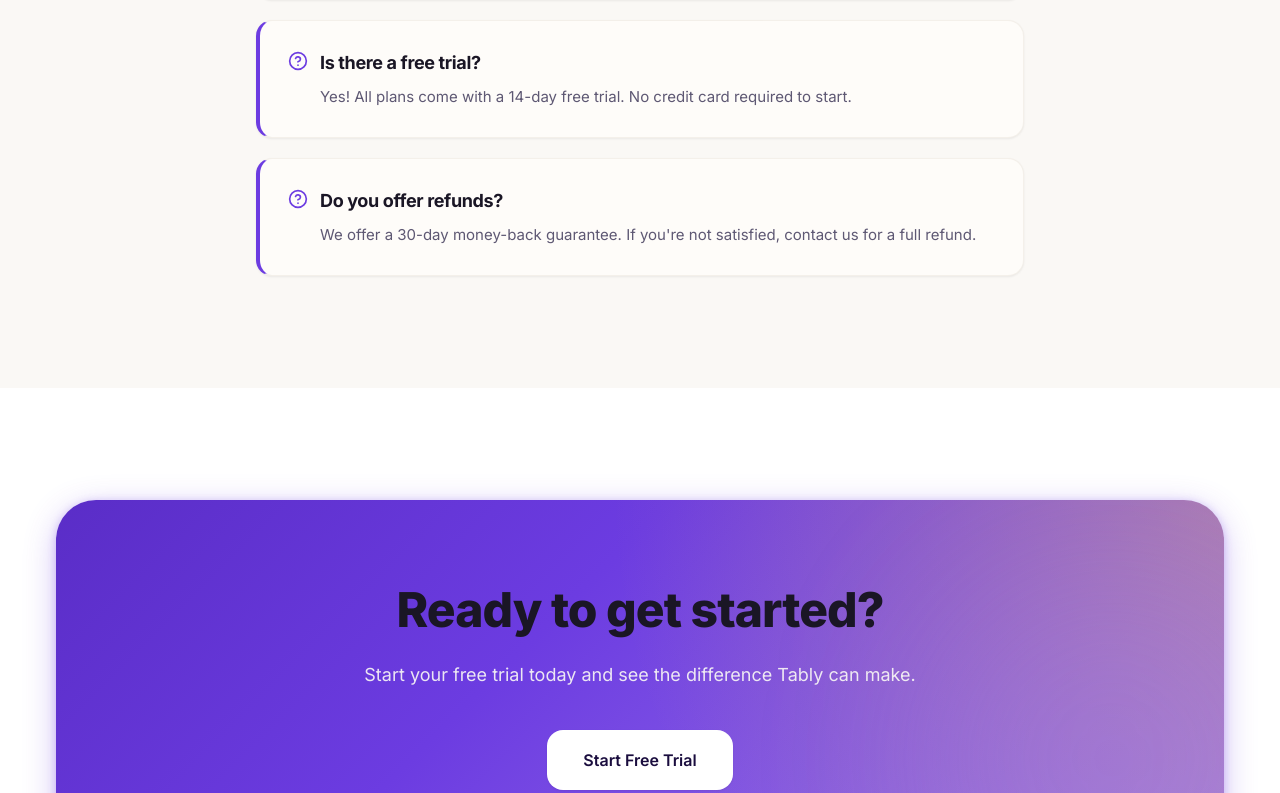
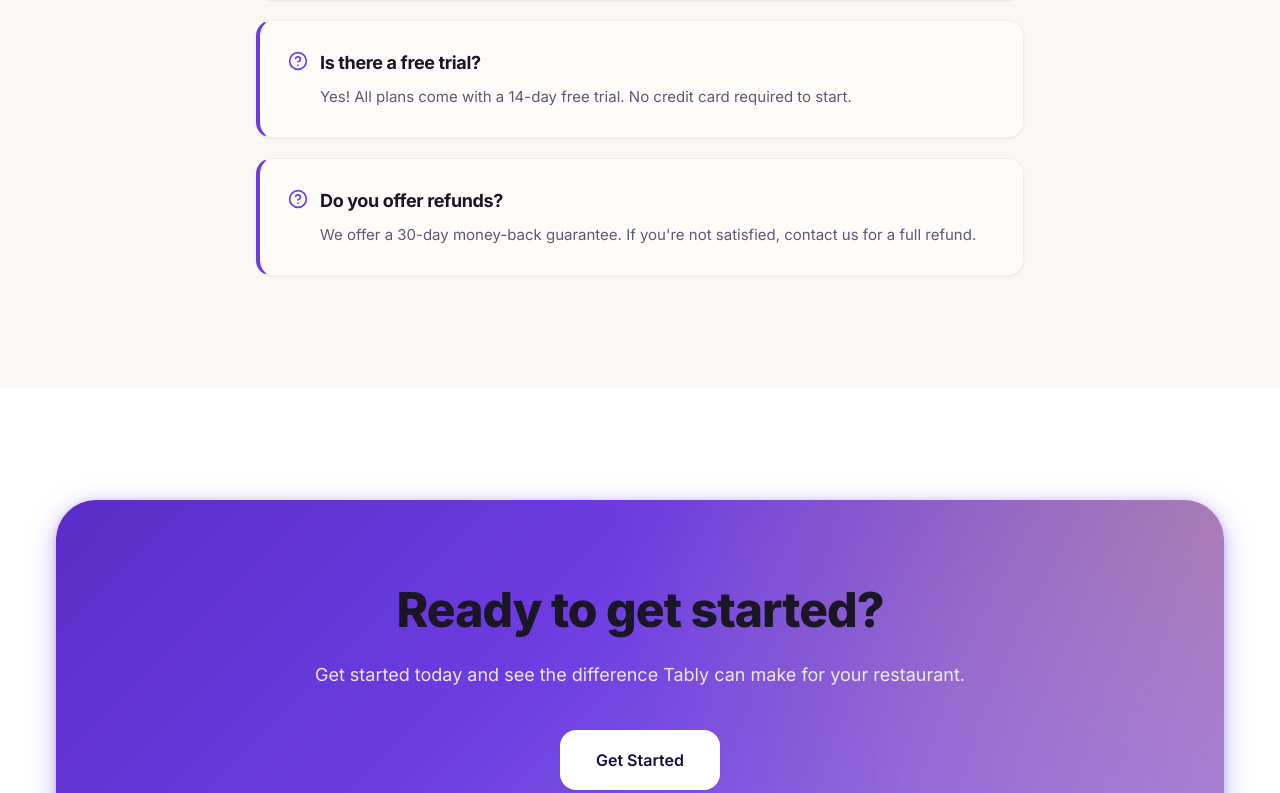
Before and after one commit to Danny7d/Tably, a Next.js app: page /pricing in a window 1280 px wide. Shown: the part 2004-2797 px from the top of the page. Built offline with nearby package versions, Linux system fonts and the light colour scheme.

Commit message:
price update

```diff
--- a/app/components/Button.tsx
+++ b/app/components/Button.tsx
@@ -48,12 +48,12 @@
       <motion.div
         whileHover={{ scale: 1.03 }}
         whileTap={{ scale: 0.97 }}
-        className="inline-flex"
+        className={`inline-flex max-sm:flex max-sm:w-full max-sm:justify-center max-sm:mx-auto ${className.includes('w-full') ? 'w-full' : ''}`}
       >
         <Link
           href={href}
           target={target}
-          className={combinedClass}
+          className={`${combinedClass} max-sm:w-full max-sm:text-center max-sm:justify-center`}
           aria-label={ariaLabel}
         >
           {children}
@@ -66,7 +66,7 @@
     <motion.button
       whileHover={{ scale: 1.03 }}
       whileTap={{ scale: 0.97 }}
-      className={combinedClass}
+      className={`${combinedClass} max-sm:w-full max-sm:flex max-sm:justify-center max-sm:mx-auto max-sm:text-center`}
       onClick={onClick}
       type={type}
       aria-label={ariaLabel}
--- a/app/components/HomePricing.tsx
+++ b/app/components/HomePricing.tsx
@@ -76,7 +76,7 @@
                     ))}
                   </ul>
                 </div>
-                <Button variant={isPopular ? 'primary' : 'secondary'} className="w-full mt-auto" href="/pricing">
+                <Button variant={isPopular ? 'primary' : 'secondary'} className="w-full mt-auto" href="/contact">
                   Get Started
                 </Button>
               </Card>
--- a/app/docs/page.tsx
+++ b/app/docs/page.tsx
@@ -57,7 +57,6 @@
       articles: [
         { title: 'Order Flow', description: 'Understanding the order lifecycle' },
         { title: 'Order Management', description: 'View and modify orders' },
-        { title: 'Payment Processing', description: 'Handle payments and refunds' },
       ],
     },
     {
--- a/app/features/page.tsx
+++ b/app/features/page.tsx
@@ -145,9 +145,11 @@
             <p className="text-lg lg:text-xl text-charcoal-500 mb-10 leading-relaxed max-w-2xl mx-auto">
               Everything you need to streamline operations, increase revenue, and deliver exceptional customer experiences.
             </p>
-            <Button variant="primary" size="lg" href="/login">
-              Start Free Trial
-            </Button>
+            <div className="flex justify-center items-center">
+              <Button variant="primary" size="lg" href="/contact">
+                Get Started
+              </Button>
+            </div>
           </motion.div>
         </Container>
       </Section>
@@ -217,11 +219,13 @@
                 Ready to transform your restaurant?
               </h2>
               <p className="text-lg text-cream-100/90 max-w-2xl mx-auto mb-10 leading-relaxed">
-                Start with a free trial and see the difference Tably can make.
+                Get started today and see the difference Tably can make.
               </p>
-              <Button variant="secondary" size="lg" href="/login" className="bg-white text-plum-900 border-0 hover:bg-cream-100">
-                Start Free Trial
-              </Button>
+              <div className="flex justify-center items-center">
+                <Button variant="secondary" size="lg" href="/contact" className="bg-white text-plum-900 border-0 hover:bg-cream-100">
+                  Get Started
+                </Button>
+              </div>
             </div>
           </motion.div>
         </Container>
--- a/app/layout.tsx
+++ b/app/layout.tsx
@@ -54,7 +54,7 @@
   children: React.ReactNode;
 }>) {
   return (
-    <html lang="en" className={inter.variable}>
+    <html lang="en" className={inter.variable} data-scroll-behavior="smooth">
       <body className="antialiased">
         <JsonLd data={organizationJsonLd} />
         <JsonLd data={webSiteJsonLd} />
--- a/app/lib/home-data.ts
+++ b/app/lib/home-data.ts
@@ -94,6 +94,6 @@
 
 export const plans = [
   { name: 'Starter', price: '5,500 ETB', description: 'Perfect for small restaurants', features: ['1 Location', 'Unlimited orders', 'Basic analytics', 'Email support'] },
-  { name: 'Growth', price: '12,500 ETB', description: 'For growing restaurants', popular: true, features: ['3 Locations', 'Unlimited orders', 'Advanced analytics', 'Priority support', 'Custom branding'] },
+  { name: 'Growth', price: '14,500 ETB', description: 'For growing restaurants', popular: true, features: ['3 Locations', 'Unlimited orders', 'Advanced analytics', 'Priority support', 'Custom branding'] },
   { name: 'Enterprise', price: 'Custom', description: 'For restaurant groups', features: ['Unlimited locations', 'White-label solution', 'Dedicated account manager', 'Custom integrations', 'SLA guarantee'] },
 ];
--- a/app/pricing/page.tsx
+++ b/app/pricing/page.tsx
@@ -29,8 +29,8 @@
   },
   {
     name: 'Growth',
-    monthlyPrice: 12500,
-    annualPrice: 11250,
+    monthlyPrice: 14500,
+    annualPrice: 13050,
     description: 'For growing restaurants',
     popular: true,
     features: [
@@ -200,7 +200,7 @@
                     <Button
                       variant={isPopular ? 'primary' : 'secondary'}
                       className="w-full mt-auto"
-                      href="/login"
+                      href="/contact"
                     >
                       Get Started
                     </Button>
@@ -285,11 +285,13 @@
                 Ready to get started?
               </h2>
               <p className="text-lg text-cream-100/90 max-w-2xl mx-auto mb-10 leading-relaxed">
-                Start your free trial today and see the difference Tably can make.
+                Get started today and see the difference Tably can make for your restaurant.
               </p>
-              <Button variant="secondary" size="lg" href="https://app.tably.site" className="bg-white text-plum-900 border-0 hover:bg-cream-100">
-                Start Free Trial
-              </Button>
+              <div className="flex justify-center items-center">
+                <Button variant="secondary" size="lg" href="/contact" className="bg-white text-plum-900 border-0 hover:bg-cream-100">
+                  Get Started
+                </Button>
+              </div>
             </div>
           </motion.div>
         </Container>
```
